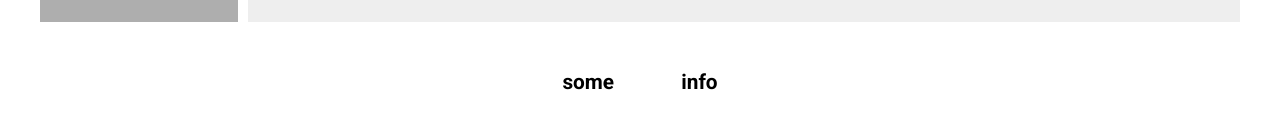
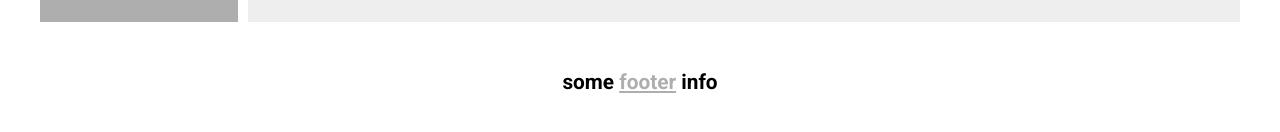
Before and after one commit to spclear/social, a React (Create React App) app: page / in a window 1280 px wide. Shown: the part 656-788 px from the top of the page. Built offline with nearby package versions, Linux system fonts and the light colour scheme.

Commit message:
lsdfadsfa

```diff
--- a/src/index.css
+++ b/src/index.css
@@ -137,7 +137,7 @@ body {
 }
 
 .lul {
-  color: #fff;
+  color: #aeaeae;
   text-decoration: underline;
   cursor: pointer;
 }
```
